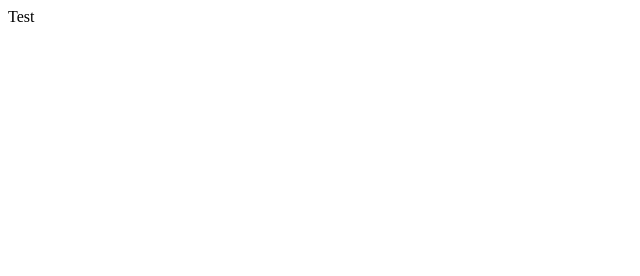
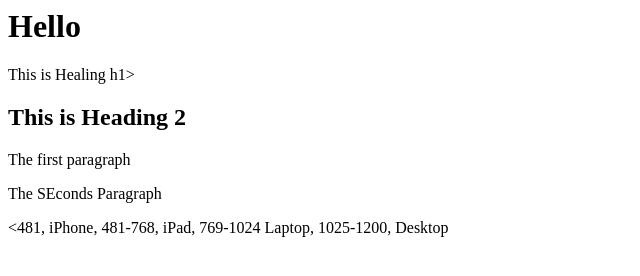
Before and after one commit to kentymk/Data-Analysis-Journey, a plain HTML site: page index.html in a window 1280 px wide. Shown: the whole page, without its empty margins (0-640 px from the left). Drawn offline with Linux system fonts and the light colour scheme.

Commit message:
Updated Kent Portfolio Website

```diff
--- a/index.html
+++ b/index.html
@@ -1,3 +1,16 @@
 <html>
-Test
+    <head>
+        <meta charset="ën">
+        <title>Kent's Data Analysis Porfolio</title>
+        <link rel="stylesheet" href="css/style.css">
+    </head>
+    <body>
+      <h1>
+        Hello
+      </h1>This is Healing </body>h1>
+      <h2> This is Heading 2</h2>
+      <p>The first paragraph</p>
+      <p>The SEconds Paragraph</p>
+      <p> <481, iPhone, 481-768, iPad, 769-1024 Laptop, 1025-1200, Desktop</p>
+    </body>
 </html>
```
